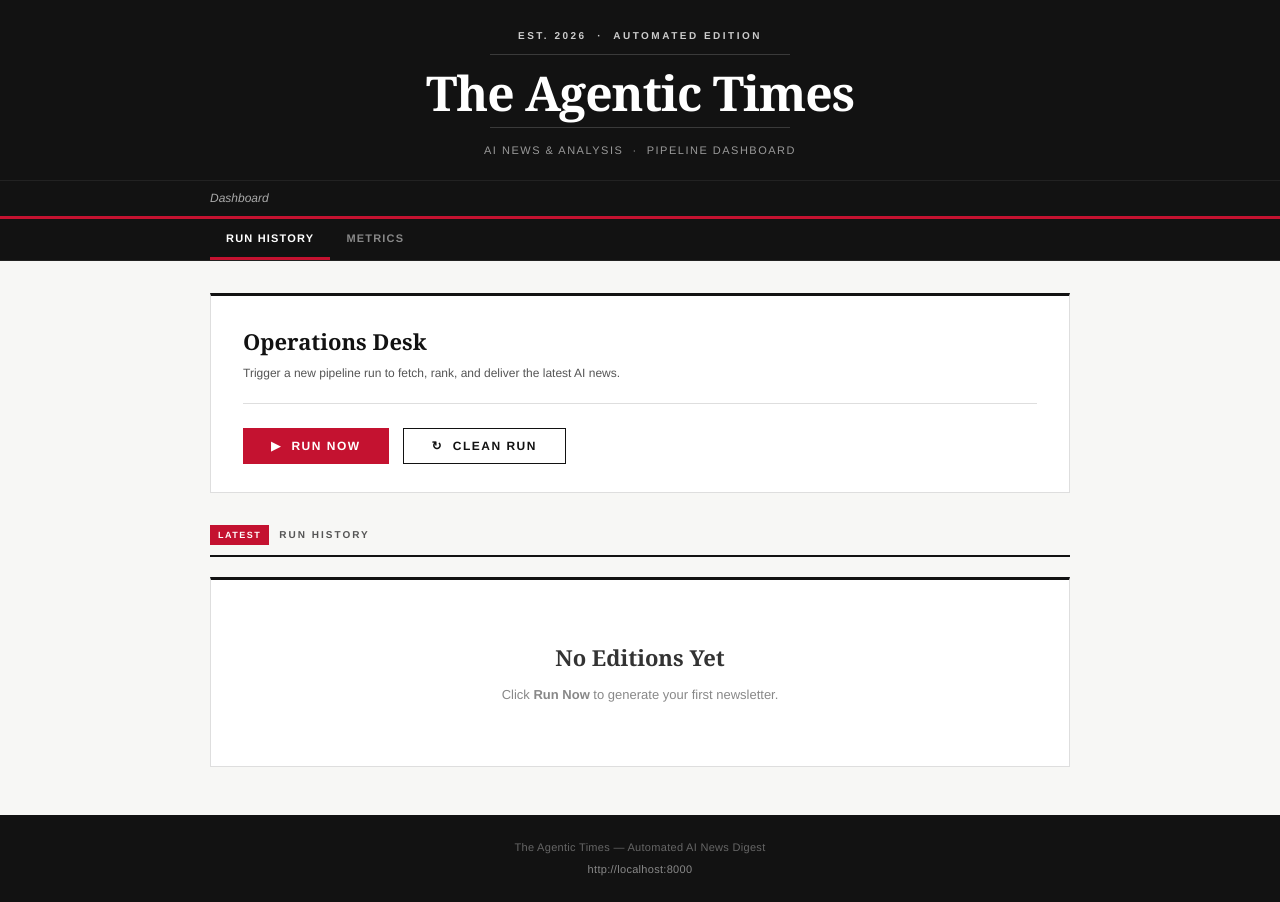
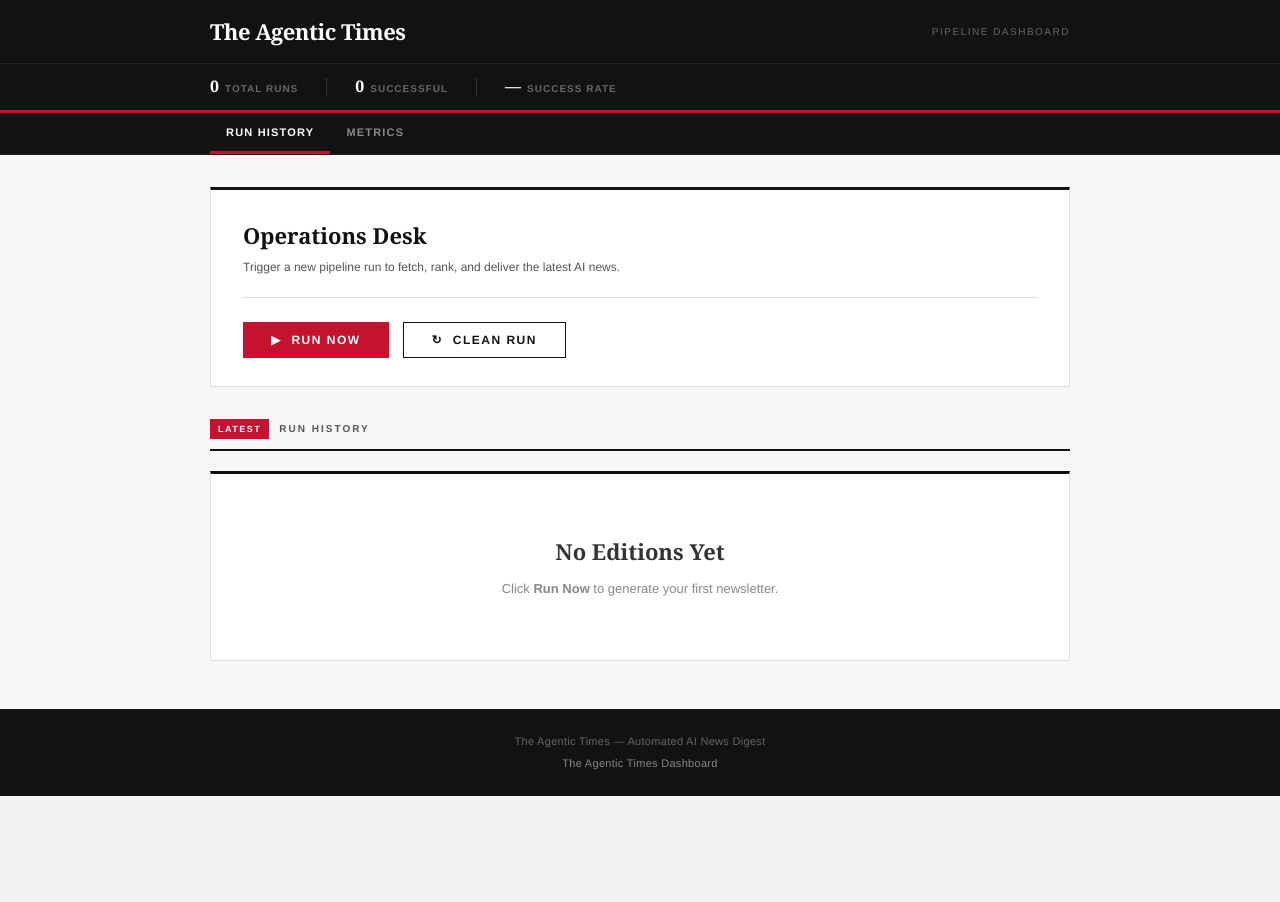
Before and after one commit to davidjriva/Agentic_AI_News_Summary_Service, a FastAPI app: page / in a window 1280 px wide. After the commit the page ends 796 px from the top, so only its background shows below. Run offline with FastAPI, Linux system fonts and the light colour scheme; data that the repository does not hold is empty.

Commit message:
design: overhaul newsletter and dashboard UX with editorial improvements
Newsletter:
- Lead story (#1) gets red left-border accent, larger headline (26px) and
  summary (15px) to establish clear visual hierarchy
- Replace three separate LLM score widgets with a prominent composite
  "Editorial Score" and compact R/I/A breakdown; eliminates the debug-panel feel
- Make article topbar email-safe: replace display:flex with display:table/
  table-cell layout that renders correctly in Outlook and Gmail
- Suppress anonymous bylines ("By community", "By various", "By unknown")
- Remove redundant "Rank" label beneath the ordinal number
- Fix run_id bug: renderer.py now accepts and passes run_id to the template
  so editions show a real ID instead of always "000001"

Dashboard:
- Replace theatrical full-masthead with a compact single-line header bar
- Add a stats bar (Total Runs · Successful · Success Rate) for at-a-glance
  pipeline health without needing to count table rows
- Collapse the 7-column run history table to 6 by merging Dropped + Failed
  into a single "Filtered/Failed" column; zero values show a muted dash
- Fix hardcoded localhost:8000 footer URL to relative /
- Pass run_time (latest run's started_at) from server to dashboard template

Run detail sidebar:
- Widen sidebar from 272px to 300px
- Rewrite sidebar header meta to show "N articles from M sources"
- High-scoring articles (≥ 7.0) highlighted green in sidebar list
- "Loading…" placeholders replaced with "Fetching…" + padding
- Collapsible show/hide toggles on Dropped and Failed sections

Metrics:
- Add --green CSS var and EDITORIAL_GREEN JS constant for design-system
  consistency in the doughnut success/failure chart
- Wrap each Chart.js initialisation in an empty-data guard; show a
  canvas message instead of a blank chart when no data exists
- Add subtitle "Articles published per pipeline run" to volume trend chart
- Fix hardcoded localhost:8000 footer URL to relative /

https://claude.ai/code/session_01YWXFTmhV61XUQYvDcUrYRw

```diff
--- a/src/main.py
+++ b/src/main.py
@@ -121,7 +121,7 @@ def run_pipeline(dry_run: bool = False, run_id: str | None = None, clean: bool =
             conn.close()
 
             bar.set_description("Rendering")
-            html, plain_text = render_newsletter(articles, started_at)
+            html, plain_text = render_newsletter(articles, started_at, run_id=run_id)
             tqdm.write(f"[{run_id}] Newsletter rendered")
             bar.update(1)
 
--- a/src/renderer.py
+++ b/src/renderer.py
@@ -9,7 +9,7 @@ from jinja2 import Environment, FileSystemLoader
 TEMPLATES_DIR = Path(__file__).parent.parent / "templates"
 
 
-def render_newsletter(articles: list[dict], run_time: datetime) -> tuple[str, str]:
+def render_newsletter(articles: list[dict], run_time: datetime, run_id: str = "") -> tuple[str, str]:
     """Render the newsletter as (html, plain_text).
 
     Args:
@@ -25,7 +25,7 @@ def render_newsletter(articles: list[dict], run_time: datetime) -> tuple[str, st
     )
     template = env.get_template("newsletter.html.jinja2")
 
-    html = template.render(articles=articles, run_time=run_time, article_count=len(articles))
+    html = template.render(articles=articles, run_time=run_time, article_count=len(articles), run_id=run_id)
 
     # Plain-text version
     lines: list[str] = []
--- a/src/server.py
+++ b/src/server.py
@@ -160,10 +160,19 @@ def dashboard(request: Request) -> HTMLResponse:
     ).fetchall()
     conn.close()
     runs = [dict(row) for row in rows]
+    run_time = None
+    if rows:
+        latest_ts = rows[0]["started_at"]  # already ordered DESC
+        if latest_ts:
+            try:
+                run_time = datetime.fromisoformat(latest_ts.replace("Z", "+00:00"))
+            except Exception:
+                run_time = None
+
     return templates.TemplateResponse(
         request,
         "dashboard.html.jinja2",
-        {"runs": runs, "running": _is_running, "active": "dashboard"},
+        {"runs": runs, "running": _is_running, "active": "dashboard", "run_time": run_time},
     )
 
 
--- a/templates/dashboard.html.jinja2
+++ b/templates/dashboard.html.jinja2
@@ -33,73 +33,78 @@
     /* ── MASTHEAD ───────────────────────────────────── */
     .masthead {
       background: var(--black);
-      text-align: center;
     }
 
     .masthead-inner {
       max-width: 900px;
       margin: 0 auto;
-      padding: 28px 20px 20px;
+      padding: 14px 20px;
+      display: flex;
+      align-items: center;
+      justify-content: space-between;
     }
 
-    .masthead-eyebrow {
-      font-family: 'Helvetica Neue', Helvetica, Arial, sans-serif;
-      font-size: 10px;
-      font-weight: 700;
-      letter-spacing: 2.5px;
-      text-transform: uppercase;
-      color: var(--gray-light);
-      margin-bottom: 10px;
-    }
-
-    .masthead-rule {
-      border: none;
-      border-top: 1px solid #3a3a3a;
-      margin: 10px auto 14px;
-      width: 300px;
-    }
-
-    .masthead-title {
+    .masthead-brand {
       font-family: Georgia, 'Times New Roman', Times, serif;
-      font-size: 48px;
+      font-size: 22px;
       font-weight: 700;
       color: #FFFFFF;
-      letter-spacing: -1px;
-      line-height: 1;
-      margin: 0;
+      letter-spacing: -0.5px;
     }
 
     .masthead-tagline {
       font-family: 'Helvetica Neue', Helvetica, Arial, sans-serif;
-      font-size: 11px;
+      font-size: 10px;
       font-weight: 400;
       letter-spacing: 1.5px;
       text-transform: uppercase;
-      color: #999;
-      margin-top: 14px;
+      color: #666;
     }
 
-    /* ── TOP BAR ────────────────────────────────────── */
-    .topbar {
+    /* ── STATS BAR ──────────────────────────────────── */
+    .stats-bar {
       background: var(--black);
       border-top: 1px solid #222;
       border-bottom: 3px solid var(--red);
     }
 
-    .topbar-inner {
+    .stats-bar-inner {
       max-width: 900px;
       margin: 0 auto;
-      padding: 8px 20px;
+      padding: 10px 20px;
       display: flex;
       align-items: center;
-      justify-content: space-between;
+      gap: 28px;
+      flex-wrap: wrap;
     }
 
-    .topbar-date {
+    .stat-pill {
+      display: flex;
+      align-items: baseline;
+      gap: 6px;
+    }
+
+    .stat-pill-value {
+      font-family: Georgia, 'Times New Roman', Times, serif;
+      font-size: 16px;
+      font-weight: 700;
+      color: #FFFFFF;
+    }
+
+    .stat-pill-label {
       font-family: 'Helvetica Neue', Helvetica, Arial, sans-serif;
-      font-size: 12px;
-      color: #AAAAAA;
-      font-style: italic;
+      font-size: 10px;
+      font-weight: 700;
+      letter-spacing: 1px;
+      text-transform: uppercase;
+      color: #666;
+    }
+
+    .stat-pill-divider {
+      width: 1px;
+      height: 18px;
+      background: #333;
+      align-self: center;
     }
 
     /* ── NAV ────────────────────────────────────────── */
@@ -423,12 +428,11 @@
 
     /* ── RESPONSIVE ─────────────────────────────────── */
     @media (max-width: 620px) {
-      .masthead-title { font-size: 32px; }
       .page-wrapper { padding: 20px 16px 40px; }
       .controls-card { padding: 20px; }
       .controls-actions { flex-direction: column; align-items: stretch; }
       .btn-primary, .btn-secondary { width: 100%; text-align: center; }
-      .topbar-inner { flex-wrap: wrap; gap: 6px; }
+      .stats-bar-inner { flex-wrap: wrap; gap: 6px; }
     }
   </style>
 </head>
@@ -437,19 +441,36 @@
   <!-- ── MASTHEAD ─────────────────────────────────────── -->
   <header class="masthead">
     <div class="masthead-inner">
-      <div class="masthead-eyebrow">Est. 2026 &nbsp;&middot;&nbsp; Automated Edition</div>
-      <hr class="masthead-rule" />
-      <h1 class="masthead-title">The Agentic Times</h1>
-      <hr class="masthead-rule" />
-      <div class="masthead-tagline">AI News &amp; Analysis &nbsp;&middot;&nbsp; Pipeline Dashboard</div>
+      <span class="masthead-brand">The Agentic Times</span>
+      <span class="masthead-tagline">Pipeline Dashboard</span>
     </div>
   </header>
 
-  <!-- ── TOP BAR ───────────────────────────────────────── -->
-  <div class="topbar">
-    <div class="topbar-inner">
-      <span class="topbar-date">{{ run_time.strftime('%A, %B %-d, %Y') if run_time else 'Dashboard' }}</span>
+  <!-- ── STATS BAR ─────────────────────────────────────── -->
+  <div class="stats-bar">
+    <div class="stats-bar-inner">
+      {% set success_runs = runs | selectattr('status', 'equalto', 'success') | list %}
+      {% set total = runs | length %}
+      <div class="stat-pill">
+        <span class="stat-pill-value">{{ total }}</span>
+        <span class="stat-pill-label">Total Runs</span>
+      </div>
+      <div class="stat-pill-divider"></div>
+      <div class="stat-pill">
+        <span class="stat-pill-value">{{ success_runs | length }}</span>
+        <span class="stat-pill-label">Successful</span>
+      </div>
+      <div class="stat-pill-divider"></div>
+      <div class="stat-pill">
+        {% if total > 0 %}
+        <span class="stat-pill-value">{{ ((success_runs | length / total) * 100) | round | int }}%</span>
+        {% else %}
+        <span class="stat-pill-value">—</span>
+        {% endif %}
+        <span class="stat-pill-label">Success Rate</span>
+      </div>
       {% if running %}
+      <div class="stat-pill-divider"></div>
       <div class="running-badge">
         <div class="running-dot"></div>
         Run in Progress
@@ -511,9 +532,8 @@
           <tr>
             <th>Started</th>
             <th>Status</th>
-            <th>Articles</th>
-            <th>Dropped</th>
-            <th>Failed</th>
+            <th>Published</th>
+            <th>Filtered/Failed</th>
             <th>Duration</th>
             <th>Edition</th>
           </tr>
@@ -543,11 +563,13 @@
             </td>
 
             <td>
-              <span class="article-count">{{ run.dropped_count if run.dropped_count is not none else 0 }}</span>
-            </td>
-
-            <td>
-              <span class="article-count">{{ run.failed_count if run.failed_count is not none else 0 }}</span>
+              {% set dropped = run.dropped_count if run.dropped_count is not none else 0 %}
+              {% set failed = run.failed_count if run.failed_count is not none else 0 %}
+              {% if dropped + failed > 0 %}
+              <span class="article-count" style="color: var(--gray-dark);">{{ dropped + failed }}</span>
+              {% else %}
+              <span style="color: var(--gray-light); font-family: 'Helvetica Neue', sans-serif; font-size: 12px;">—</span>
+              {% endif %}
             </td>
 
             <td>
@@ -592,7 +614,7 @@
   <footer class="footer">
     <div class="footer-inner">
       <p>The Agentic Times &mdash; Automated AI News Digest</p>
-      <p><a href="http://localhost:8000">http://localhost:8000</a></p>
+      <p><a href="/">The Agentic Times Dashboard</a></p>
     </div>
   </footer>
 
@@ -621,7 +643,6 @@
       row.innerHTML = `
         <td><span class="ts">Just now\u2026</span></td>
         <td><span class="badge badge-running">Running</span></td>
-        <td><span class="article-count">&mdash;</span></td>
         <td><span class="article-count">&mdash;</span></td>
         <td><span class="article-count">&mdash;</span></td>
         <td><span class="duration">&mdash;</span></td>
@@ -696,13 +717,14 @@
         artTd.innerHTML = `<span class="article-count">${run.article_count !== null ? run.article_count : '&mdash;'}</span>`;
         row.appendChild(artTd);
 
-        const droppedTd = document.createElement('td');
-        droppedTd.innerHTML = `<span class="article-count">${run.dropped_count !== null && run.dropped_count !== undefined ? run.dropped_count : 0}</span>`;
-        row.appendChild(droppedTd);
-
-        const failedTd = document.createElement('td');
-        failedTd.innerHTML = `<span class="article-count">${run.failed_count !== null && run.failed_count !== undefined ? run.failed_count : 0}</span>`;
-        row.appendChild(failedTd);
+        const filteredTd = document.createElement('td');
+        const dropped = run.dropped_count !== null && run.dropped_count !== undefined ? run.dropped_count : 0;
+        const failed = run.failed_count !== null && run.failed_count !== undefined ? run.failed_count : 0;
+        const total_filtered = dropped + failed;
+        filteredTd.innerHTML = total_filtered > 0
+          ? `<span class="article-count" style="color: var(--gray-dark);">${total_filtered}</span>`
+          : `<span style="color: var(--gray-light); font-family: 'Helvetica Neue', sans-serif; font-size: 12px;">—</span>`;
+        row.appendChild(filteredTd);
 
         const durTd = document.createElement('td');
         let dur = '&mdash;';
```
Also changed, not shown: templates/metrics.html.jinja2 (+32 -2 lines), templates/newsletter.html.jinja2 (+67 -76 lines), templates/run_detail.html.jinja2 (+43 -10 lines).
